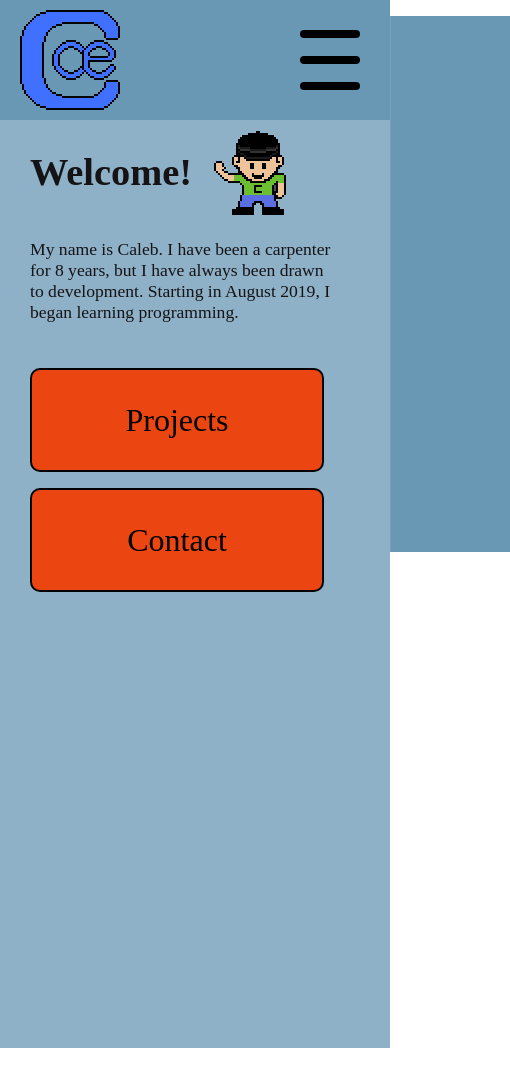
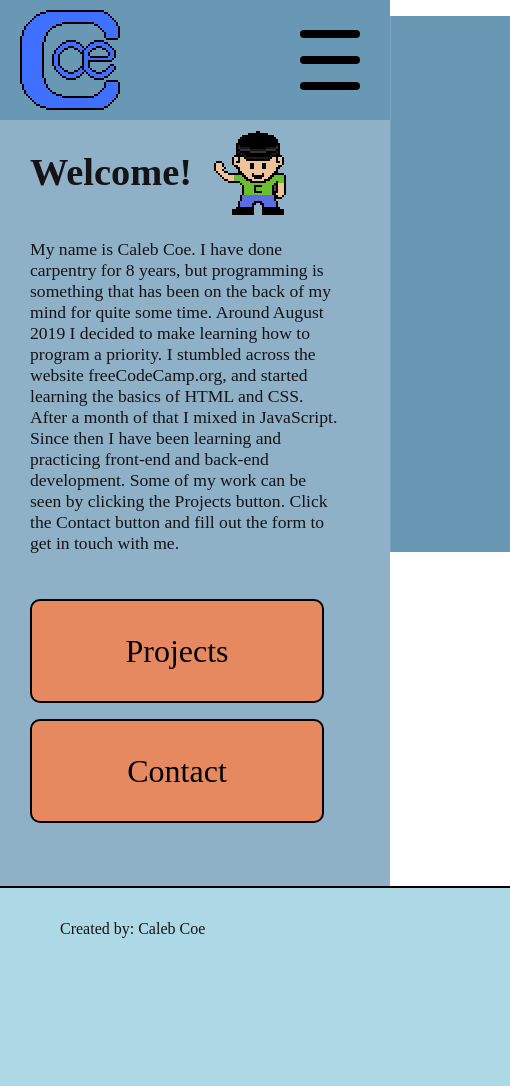
Before and after one commit to SimpleContributor/coe-portfolio, a React (Create React App) app in the folder coe-portfolio/: page / in a window 390 px wide. Shown: the top 1086 px of the page, 510 px wide, since content can reach past the window. Before the commit the page ends 1048 px from the top, so only its background shows below. Built offline with nearby package versions, Linux system fonts and the light colour scheme.

Commit message:
Add Footer component and more mobile styling

```diff
--- a/coe-portfolio/src/App/app.css
+++ b/coe-portfolio/src/App/app.css
@@ -2,4 +2,5 @@ body{
     color: #151316;
     margin: 0;
     overflow-x: hidden;
+    position: relative;
 }
--- a/coe-portfolio/src/App/components/Contact.js
+++ b/coe-portfolio/src/App/components/Contact.js
@@ -2,18 +2,19 @@ import React from 'react';
 import styled from 'styled-components';
 import Navigation from './Navigation';
 import ContactForm from './ContactForm';
+import Footer from './Footer';
 
 const ContactWrapper = styled.div`
     background-color: #8eb1c7;
     display: grid;
     grid-template-rows: 120px 90vh;
-    min-height: 100vh;
+    min-height: 1050px;
     overflow-x: hidden;
     padding-top: 120px;
     width: 100vw;
 
     @media (max-width: 768px){
-        min-height: 950px;
+        min-height: 1150px;
     }
 `
 
@@ -24,6 +25,7 @@ const Contact = () => {
                 <ContactWrapper>
                     <Navigation />
                     <ContactForm />
+                    <Footer />
                 </ContactWrapper>
             </>
         )
--- a/coe-portfolio/src/App/components/ContactForm.js
+++ b/coe-portfolio/src/App/components/ContactForm.js
@@ -7,8 +7,11 @@ const FormContainer = styled.div`
     display: grid;
     grid-template-rows: auto 1000px;
     min-width: 98%;
-    padding-left: 10%;
+    margin-left: 60px;
 
+    @media (max-width: 768px){
+        margin-left: 30px;
+    }
 
     div.contact-heading{
 
--- /dev/null
+++ b/coe-portfolio/src/App/components/Footer.js
@@ -0,0 +1,33 @@
+import React from 'react';
+import styled from 'styled-components';
+
+const StyledFooter = styled.div`
+    background-color: lightblue;
+    border-top: 2px solid black;
+    bottom: 0;
+    height: 200px;
+    left: 0;
+    padding: 16px 60px;
+    position: absolute;
+    width: 100vw;
+`
+
+const Footer = () => {
+
+    return (
+        <>
+            <StyledFooter>
+                <div className="created-by">
+                    <p>Created by: Caleb Coe</p>
+                    <img></img>
+                </div>
+
+                <div className="social-links">
+
+                </div>
+            </StyledFooter>
+        </>
+    )
+}
+
+export default Footer;
--- a/coe-portfolio/src/App/components/Home.js
+++ b/coe-portfolio/src/App/components/Home.js
@@ -2,14 +2,19 @@ import React, { Component } from 'react';
 import styled from 'styled-components';
 import Navigation from './Navigation';
 import HomeContent from './HomeContent';
+import Footer from './Footer';
 
 const StyledHome = styled.div`
     background-color: #8eb1c7;
-    min-height: 110vh;
+    min-height: 1200px;
     margin: 0;
     padding: 0;
     padding-top: 120px;
     width: 100vw;
+
+    @media (max-width: 500px){
+        min-height: 1000px;
+    }
 `
 
 class Home extends Component {
@@ -18,6 +23,7 @@ class Home extends Component {
             <StyledHome>
                 <Navigation />
                 <HomeContent />
+                <Footer />
             </StyledHome>
         )
     }
--- a/coe-portfolio/src/App/components/HomeContent.js
+++ b/coe-portfolio/src/App/components/HomeContent.js
@@ -32,7 +32,7 @@ const StyledWrapper = styled.div`
     h1{
         align-self: center;
         font-size: 3rem;
-        margin: 30px 0 30px 30px;
+        margin: 30px 0 30px 60px;
         width: 75%;
 
         @media (max-width: 768px){
@@ -41,6 +41,7 @@ const StyledWrapper = styled.div`
 
         @media (max-width: 500px){
             font-size: 2.4rem;
+            margin-left: 30px;
             width: 170px;
         }
     }
@@ -82,32 +83,33 @@ const StyledWrapper = styled.div`
 
     p{
         font-size: 1.5rem;
-        margin: 0 0 30px 30px;
+        margin: 0 0 30px 60px;
         padding: 15px 0;
         width: 90%;
 
         @media (max-width: 500px){
             font-size: 1.1rem;
+            margin-left: 30px;
             width: 310px;
         }
     }
 
     .project-link,
     .contact-link{
-        background-color: #eb4511;
+        background-color: #E68860;
         border: 2px solid black;
         border-radius: 10px;
         color: #000;
         grid-column-start: 1;
         grid-column-end: 2;
         height: 130px;
-        margin-left: 30px;
+        margin-left: 60px;
         text-decoration: none;
         width: 455px;
 
         @media (max-width: 500px){
             height: 100px;
-            justify-items: center;
+            margin-left: 30px;
             width: 290px;
         }
     }
@@ -148,8 +150,12 @@ function HomeContent() {
 
                     </div>
 
-                    <p>My name is Caleb. I have been a carpenter for 8 years, but I have always been drawn to development.
-                    Starting in August 2019, I began learning programming. </p>
+                    <p>My name is Caleb Coe. I have done carpentry for 8 years, but programming is something that has
+                        been on the back of my mind for quite some time. Around August 2019 I decided to make learning
+                        how to program a priority. I stumbled across the website freeCodeCamp.org, and started learning
+                        the basics of HTML and CSS. After a month of that I mixed in JavaScript. Since then I have been
+                        learning and practicing front-end and back-end development. Some of my work can be seen by
+                        clicking the Projects button. Click the Contact button and fill out the form to get in touch with me.</p>
                 </div>
                 <Link className="project-link" to="/projects">
                     <div className="button">Projects</div>
--- a/coe-portfolio/src/App/components/Projects.js
+++ b/coe-portfolio/src/App/components/Projects.js
@@ -2,16 +2,22 @@ import React, { Component } from 'react';
 import styled from 'styled-components';
 import Navigation from './Navigation';
 import ProjectsContent from './ProjectsContent';
+import Footer from './Footer';
 
 const ProjectsWrapper = styled.div`
     background-color: #8eb1c7;
     display: grid;
-    max-width: 100vw;
-    min-height: 100vh;
+    width: 100vw;
+    min-height: 1600px;
     overflow-x: hidden;
-    position: relative;
 
+    @media (max-width: 1200px){
+        min-height: 2000px;
+    }
 
+    @media (max-width: 768px){
+        min-height: 3100px;
+    }
 `
 
 class Projects extends Component {
@@ -20,6 +26,7 @@ class Projects extends Component {
             <ProjectsWrapper>
                 <Navigation />
                 <ProjectsContent />
+                <Footer />
             </ProjectsWrapper>
         )
     }
--- a/coe-portfolio/src/App/components/ProjectsContent.js
+++ b/coe-portfolio/src/App/components/ProjectsContent.js
@@ -12,15 +12,16 @@ const ProjectContainer = styled.div`
     justify-items: center;
     justify-self: center;
     margin-top: 180px;
-    min-height: 130vh;
     padding-bottom: 100px;
 
     @media(max-width: 1200px){
          grid-template-columns: repeat(2, 350px);
+         grid-template-rows: repeat(4, 350px);
     }
 
     @media(max-width: 768px){
         grid-template-columns: 1fr;
+        grid-template-rows: repeat(7, 350px);
     }
 
 
```
Also changed, not shown: 17 other files (tests, documents, lock files or other folders).
